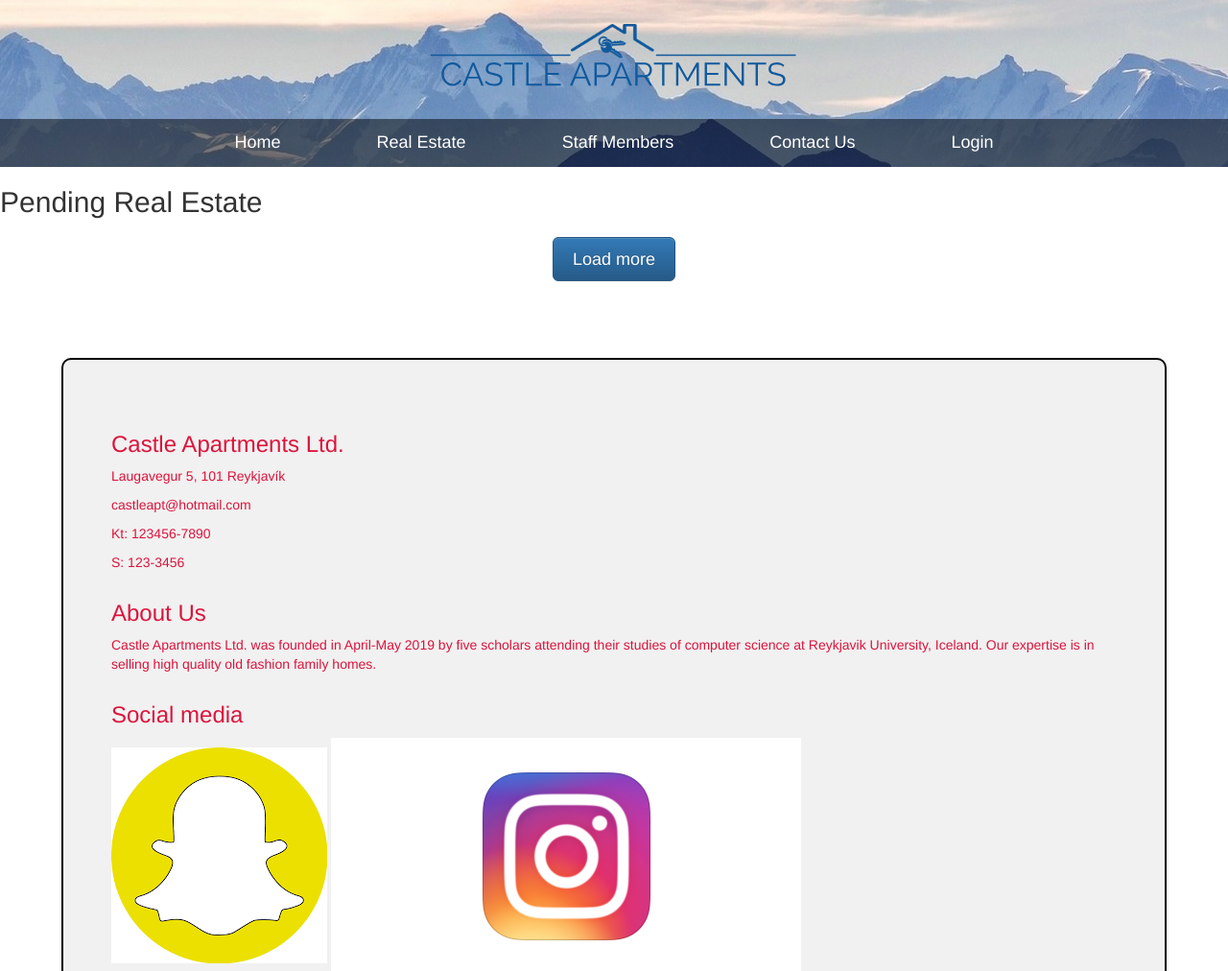
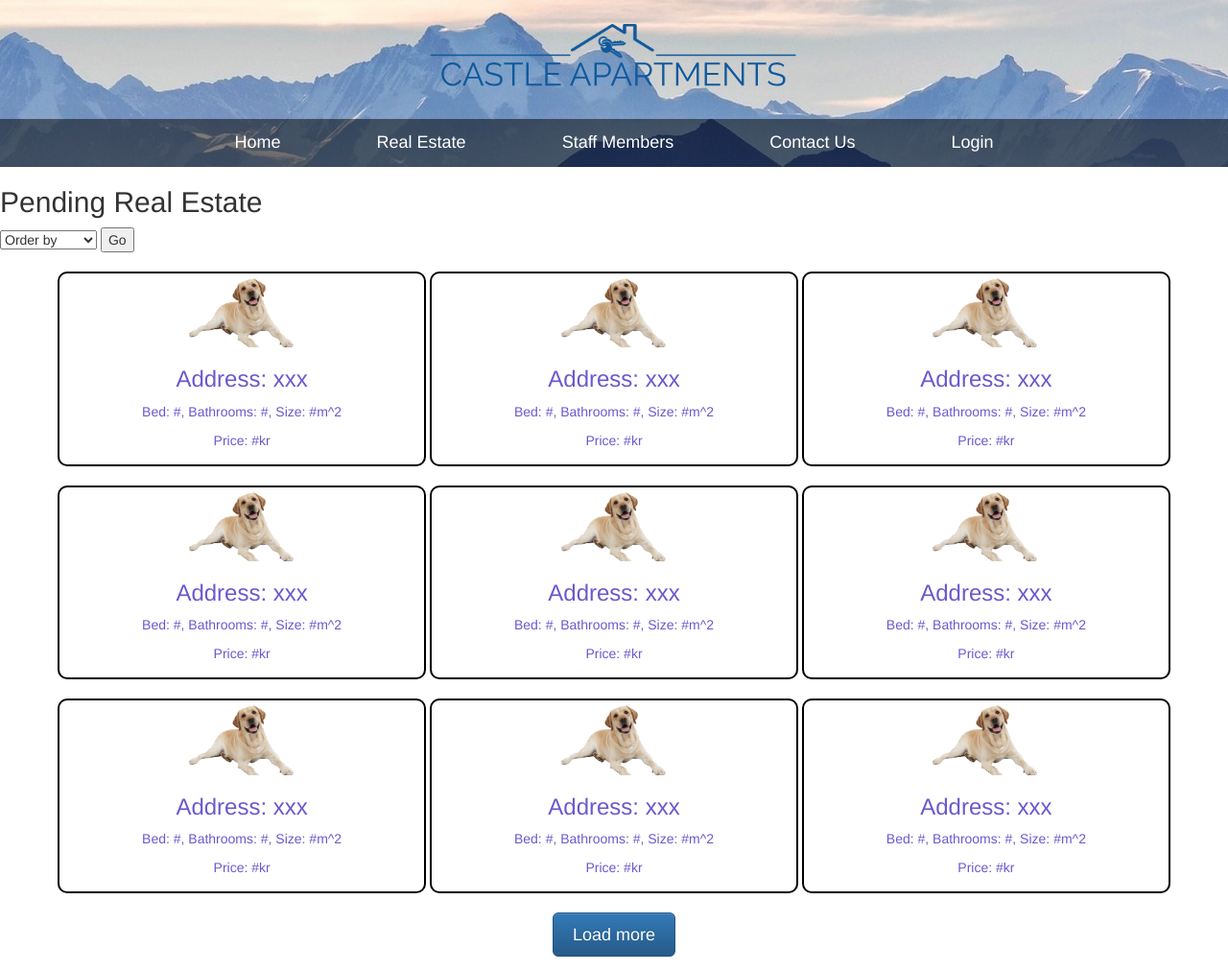
Before and after one commit to ArnthorDj/CastleApartments, a Django app: page /pending/ in a window 1280 px wide. Shown: the top 1012 px of the page at 96% size. Run offline with Django 3.2, Linux system fonts and the light colour scheme; some libraries are stand-ins or nearby versions.

Commit message:
order by in pending

```diff
--- a/templates/Pending/index.html
+++ b/templates/Pending/index.html
@@ -5,12 +5,22 @@
         <div class="container2">
             <h2 class="red">Pending Real Estate</h2>
         </div>
-
+<form class="dropdown" action="/action_page.php">
+              <select name="size">
+                  <option value="order_by">Order by</option>
+                  <option value="zip">Zip</option>
+                  <option value="street">Street Name</option>
+                  <option value="size">Size</option>
+                  <option value="price">Price</option>
+              </select>
+        </form>
+            <button href="#">Go</button>
         <main id="main">
 
 
+
         <!-- Dummy data: -->
-<!--            <div class="images">
+           <div class="images">
                 <a href="{% url 'real_estate_information' %}">
                 <img class="image" src="{% static 'Images/dog.png' %}" alt="Fish"></a>
                 <h3>Address: xxx</h3>
@@ -73,8 +83,7 @@
                 <h3>Address: xxx</h3>
                 <p>Bed: #, Bathrooms: #, Size: #m^2</p>
                 <p>Price: #kr</p>
-            </div>    -->
-
+            </div>
         </main>
         <div class="col-13">
             <button type="submit" class="btn btn-block btn-lg btn-primary"><a href="{% url 'pending_index' %}">Load more</a></button>
```
